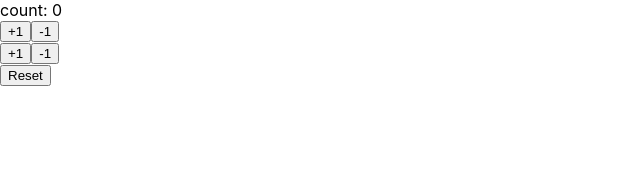
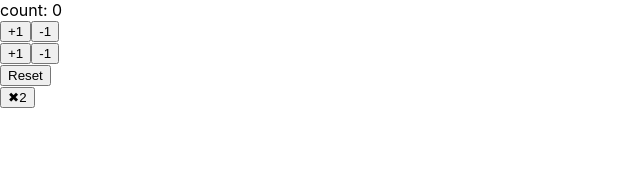
Before and after one commit to ryo-tricolore/react-hooks, a React (Create React App) app in the folder workplace/: page / in a window 1280 px wide. Shown: the top 176 px of the page, without its empty margins (0-640 px from the left). Built offline with nearby package versions, Linux system fonts and the light colour scheme.

Commit message:
multiplication

```diff
--- a/workplace/src/App.js
+++ b/workplace/src/App.js
@@ -10,6 +10,8 @@ const App = () => {
   const newDecrement = () => setCount(previousCount => previousCount - 1)
 
   const reset = () => setCount(0)
+
+  const multiplication = () => setCount(count * 2)
 
   return (
     <>
@@ -25,6 +27,10 @@ const App = () => {
       <div>
         <button onClick={reset}>Reset</button>
       </div>
+      <div>
+        <button onClick={multiplication}>✖︎2</button>
+      </div>
+
     </>
   )
 }
```
